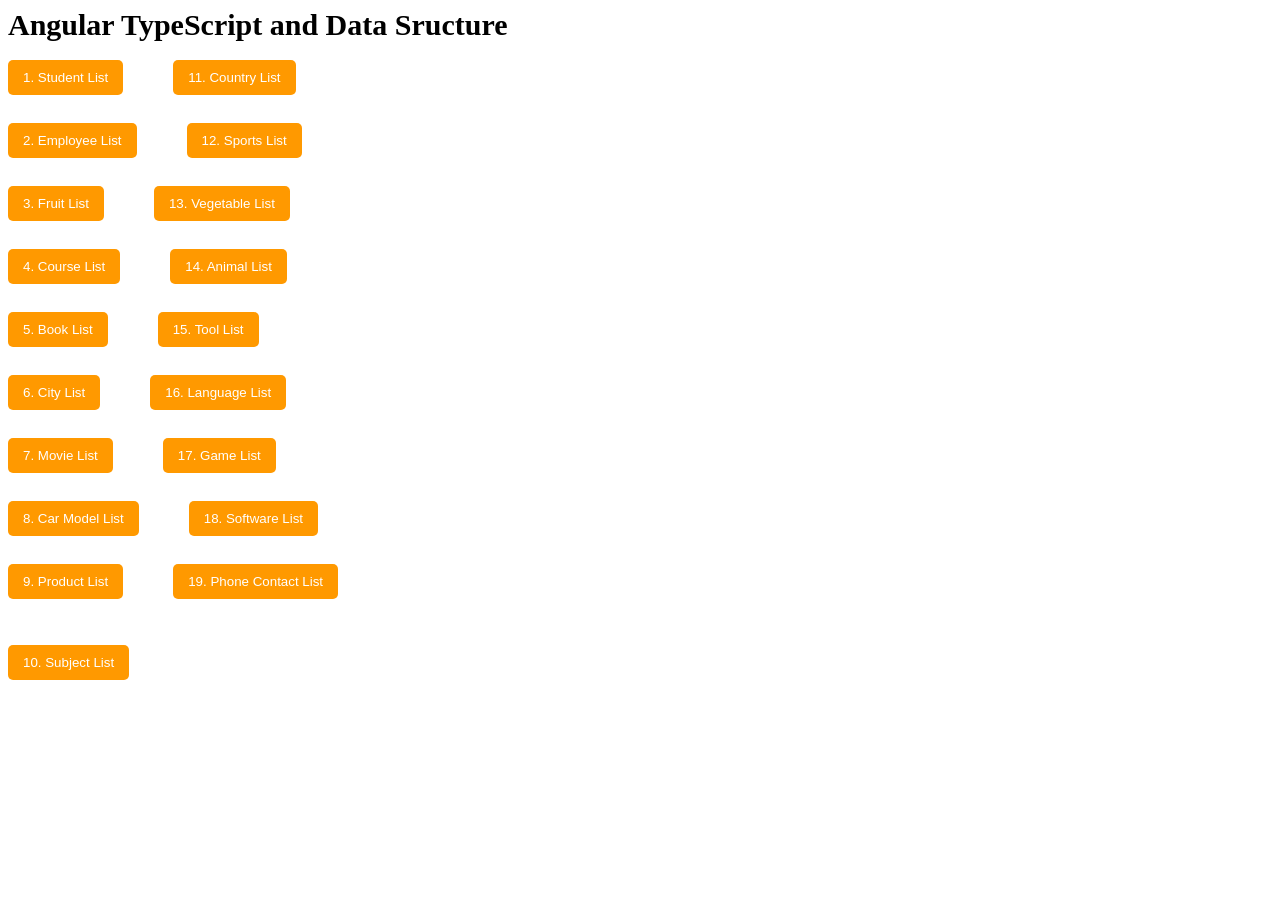
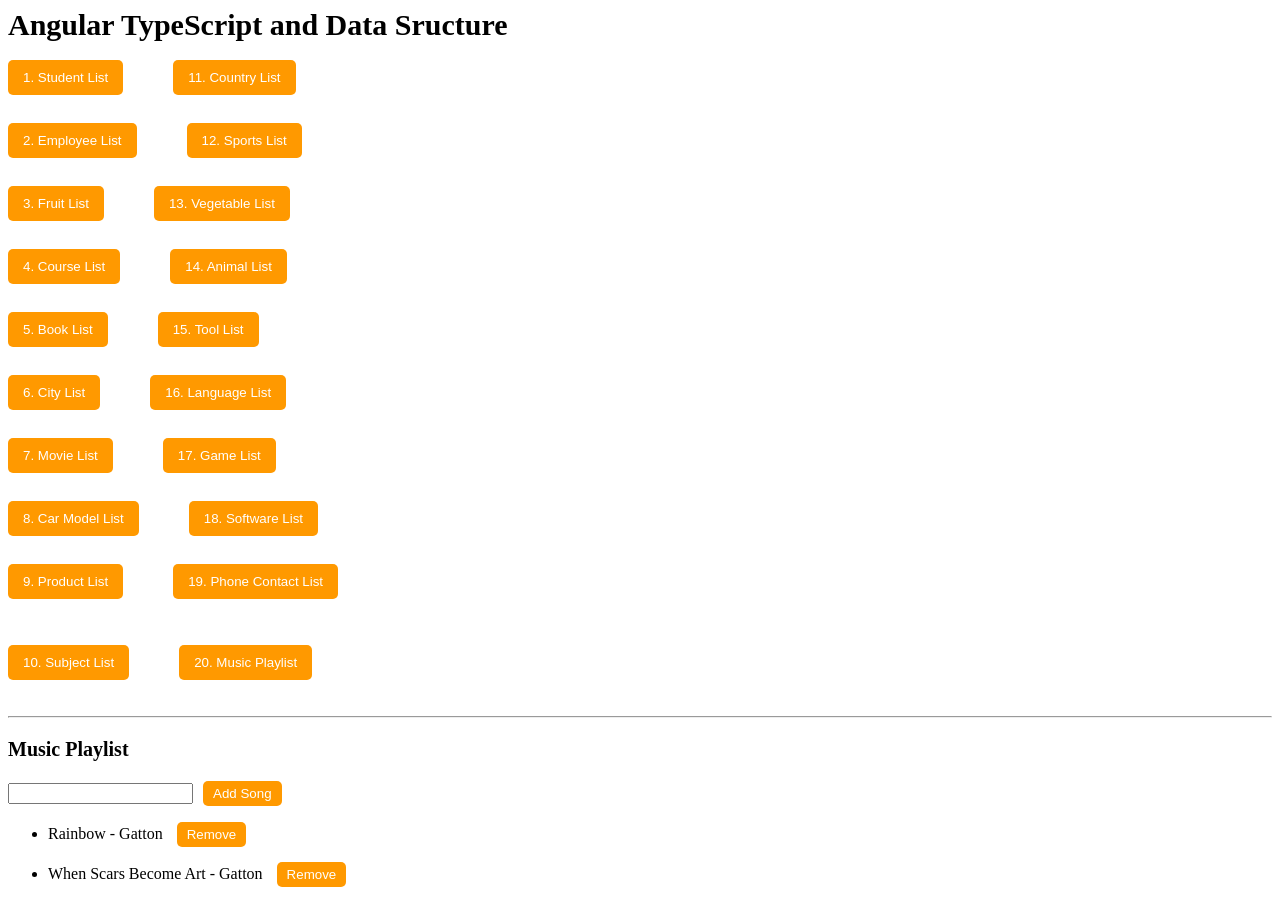
Before and after one commit to ricoparico/TypeScript-and-data-structures, an Angular app: page /musicplaylist in a window 1280 px wide. Before the commit this address led to /. Before the commit the page ends 800 px from the top, so only its background shows below. Built offline with nearby package versions, Linux system fonts and the light colour scheme.

Commit message:
No.20 Music Playlist

```diff
--- a/src/app/app-routing.module.ts
+++ b/src/app/app-routing.module.ts
@@ -20,6 +20,7 @@ import { LanguagelistComponent } from './components/languagelist/languagelist.co
 import { GamelistComponent } from './components/gamelist/gamelist.component';
 import { SoftwarelistComponent } from './components/softwarelist/softwarelist.component';
 import { PhonecontactlistComponent } from './components/phonecontactlist/phonecontactlist.component';
+import { MusicplaylistComponent } from './components/musicplaylist/musicplaylist.component';
 
 const routes: Routes = [
   {path: "", component: LandingpageComponent},
@@ -41,7 +42,8 @@ const routes: Routes = [
   {path: "languagelist", component: LanguagelistComponent},
   {path: "gamelist", component: GamelistComponent},
   {path: "softwarelist", component: SoftwarelistComponent},
-  {path: "phonecontactlist", component: PhonecontactlistComponent}
+  {path: "phonecontactlist", component: PhonecontactlistComponent},
+  {path: "musicplaylist", component: MusicplaylistComponent}
 ];
 
 @NgModule({
--- a/src/app/app.component.html
+++ b/src/app/app.component.html
@@ -9,6 +9,6 @@
 <button routerLink="movielist">7. Movie List</button> <button routerLink="gamelist">17. Game List</button><br><br>
 <button routerLink="carmodellist">8. Car Model List</button> <button routerLink="softwarelist">18. Software List</button><br><br>
 <button routerLink="productlist">9. Product List</button> <button routerLink="phonecontactlist">19. Phone Contact List</button><br><br><br>
-<button routerLink="subjectlist">10. Subject List</button><br><br>
+<button routerLink="subjectlist">10. Subject List</button> <button routerLink="musicplaylist">20. Music Playlist</button><br><br>
 
 <router-outlet></router-outlet>
--- a/src/app/app.module.ts
+++ b/src/app/app.module.ts
@@ -26,6 +26,7 @@ import { LanguagelistComponent } from './components/languagelist/languagelist.co
 import { GamelistComponent } from './components/gamelist/gamelist.component';
 import { SoftwarelistComponent } from './components/softwarelist/softwarelist.component';
 import { PhonecontactlistComponent } from './components/phonecontactlist/phonecontactlist.component';
+import { MusicplaylistComponent } from './components/musicplaylist/musicplaylist.component';
 
 @NgModule({
   declarations: [
@@ -49,7 +50,8 @@ import { PhonecontactlistComponent } from './components/phonecontactlist/phoneco
     LanguagelistComponent,
     GamelistComponent,
     SoftwarelistComponent,
-    PhonecontactlistComponent
+    PhonecontactlistComponent,
+    MusicplaylistComponent
   ],
   imports: [
     BrowserModule,
--- /dev/null
+++ b/src/app/components/musicplaylist/musicplaylist.component.css
@@ -0,0 +1,21 @@
+p {
+    font-size: 20px;
+    font-weight: bold;
+}
+button{
+    background-color: #ff9900;
+    color: white;
+    border: none;
+    border-radius: 5px;
+    padding: 5px 10px;
+    cursor: pointer;
+    transition: background-color o.3s ease;
+    margin-left: 10px;
+}
+
+button:hover{
+    background-color: #ffd000;
+}
+li{
+    margin-bottom: 15px;
+    }
--- /dev/null
+++ b/src/app/components/musicplaylist/musicplaylist.component.html
@@ -0,0 +1,12 @@
+<hr>
+<p>Music Playlist</p>
+
+<input type="text" [(ngModel)]="music"/>
+
+<button (click)="addMusics()">Add Song</button>
+
+<ul>
+    <li *ngFor="let music of musicList; let p = index">
+        {{ music }} <button (click)="removeItem(p)">Remove</button>
+    </li>
+</ul>
--- /dev/null
+++ b/src/app/components/musicplaylist/musicplaylist.component.ts
@@ -0,0 +1,21 @@
+import { Component } from '@angular/core';
+
+@Component({
+  selector: 'app-musicplaylist',
+  templateUrl: './musicplaylist.component.html',
+  styleUrl: './musicplaylist.component.css'
+})
+export class MusicplaylistComponent {
+  musicList: string[]=["Rainbow - Gatton", "When Scars Become Art - Gatton"];
+  music: string="";
+
+  addMusics(){
+    if (this.music){
+      this.musicList.push(this.music);
+      this.music="";
+    }
+  }
+  removeItem(index: number) {
+    this.musicList.splice(index, 1);
+  }
+}
```
Also changed, not shown: 1 other file (tests, documents, lock files or other folders).
